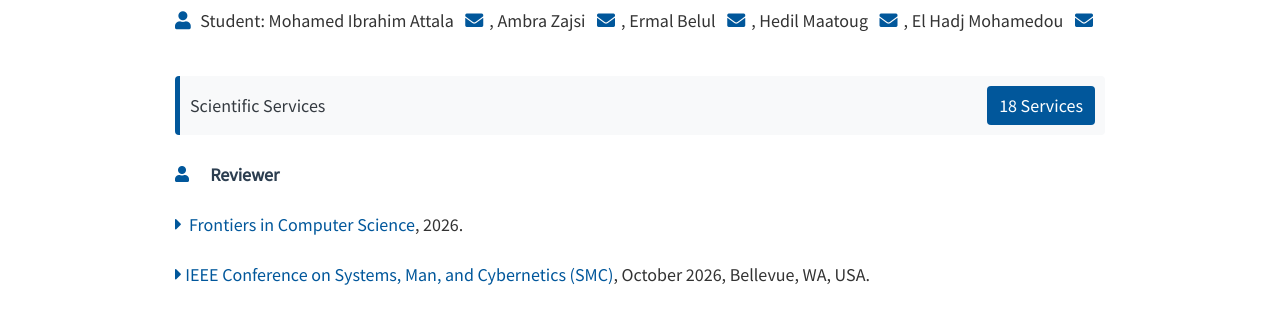
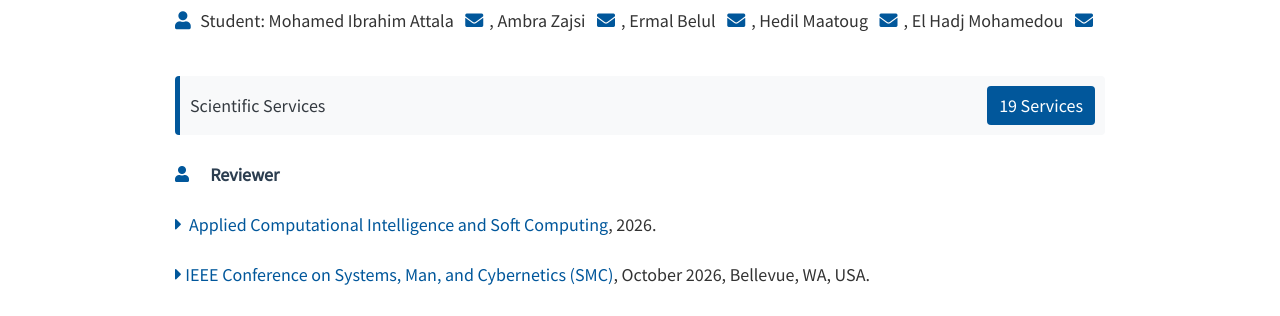
Before and after one commit to lengocluyen/lengocluyen.github.io, a Jekyll site: the page built from services.html, in a window 1280 px wide. Shown: the part 730-1046 px from the top of the page. Built offline with Jekyll 4.4.1, drawn with Linux system fonts in a browser that asks for light colours; nearby versions of some CDN libraries.

Commit message:
Update services.html

```diff
--- a/_includes/services.html
+++ b/_includes/services.html
@@ -111,7 +111,7 @@
 <!-- Services Section -->
 <div class="section-header d-flex justify-content-between align-items-center mt-5">
     <span>Scientific Services</span>
-    <span class="badge badge-primary">18 Services</span>
+    <span class="badge badge-primary">19 Services</span>
   </div>
 
   <!-- Reviewer Role -->
@@ -120,7 +120,7 @@
     <div class="panel-body">
       <h5>
                     <div class="div-justify-pub">
-                        <i class="fa fa-caret-right"></i>&nbsp; <a href="https://onlinelibrary.wiley.com/journal/4795" title="Home">Frontiers in Computer Science</a>, 2026.
+                        <i class="fa fa-caret-right"></i>&nbsp; <a href="https://onlinelibrary.wiley.com/journal/4795" title="Home">Applied Computational Intelligence and Soft Computing</a>, 2026.
                       </div>
     </h5>
         <h5>
```
